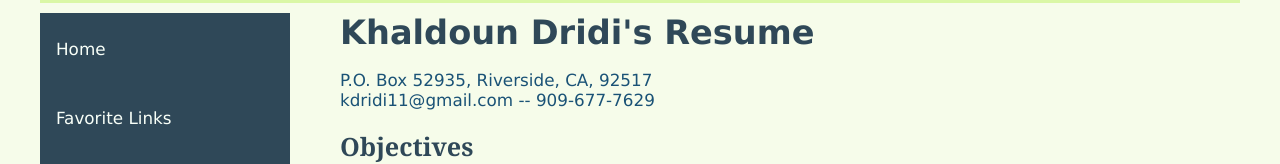
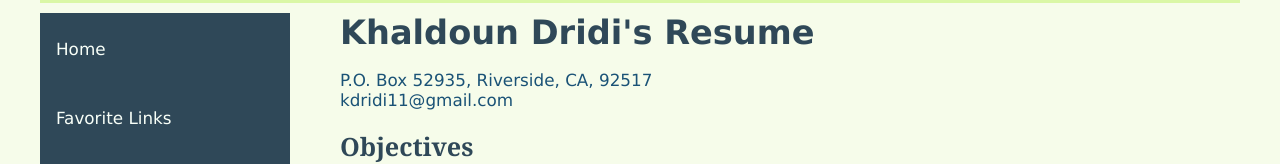
Before and after one commit to kdrid001/kaldridi.github.io, a plain HTML site: page _html/resume.html in a window 1280 px wide. Shown: the part 147-311 px from the top of the page. Drawn offline with Linux system fonts and the light colour scheme.

Commit message:
Update resume.html

```diff
--- a/_html/resume.html
+++ b/_html/resume.html
@@ -37,7 +37,7 @@
         <div id="main">
             <h1>Khaldoun Dridi's Resume</h1>
             <p>P.O. Box 52935, Riverside, CA, 92517<br>
-                 kdridi11@gmail.com -- 909-677-7629</p>
+                 kdridi11@gmail.com</p>
             <section>
                 <h2>Objectives</h2>
                 <p>Obtain extreme level of achievement and reach my full potential. Always strive for excellence in both personal and professional levels, and prepare for high-level positions with upward mobility that allows for leadership, fulfillment, and ultimate success.</p>
```
